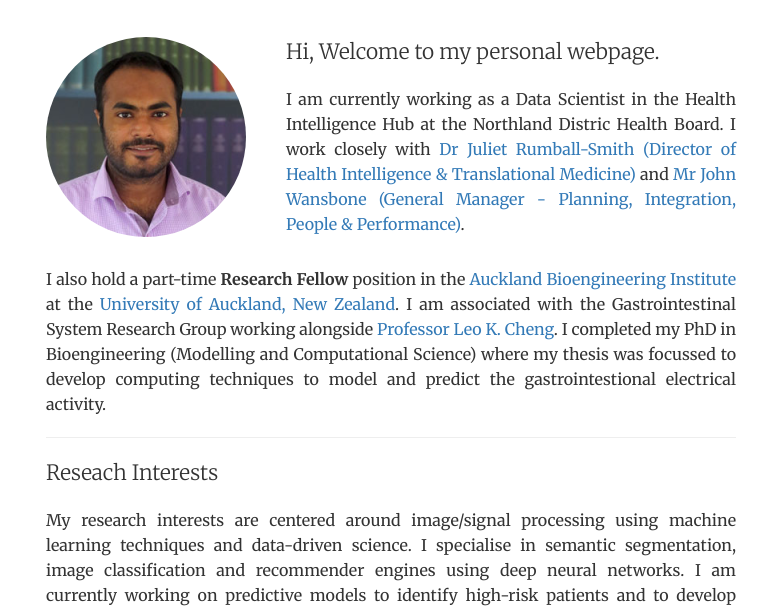
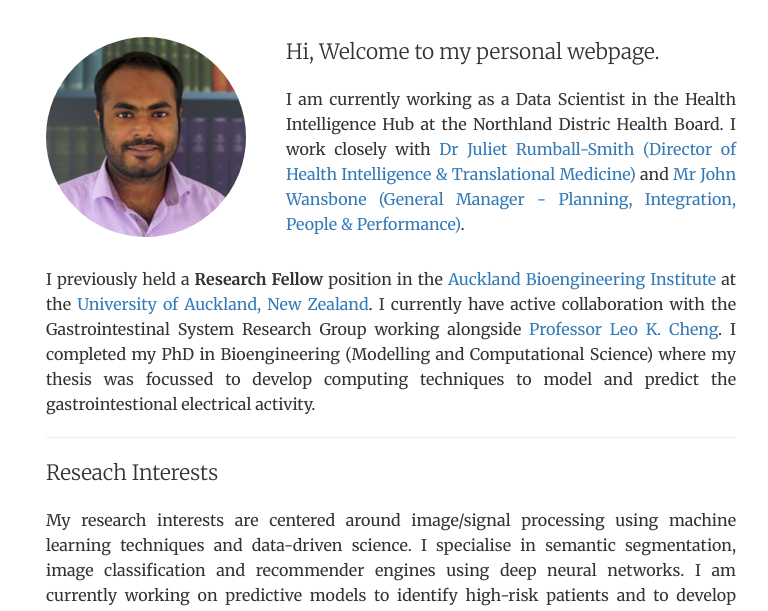
Before and after one commit to ssat335/ssat335.github.io, a plain HTML site: page index.html in a window 1280 px wide. Shown: the part 83-694 px from the top of the page, without its empty margins (249-1017 px from the left). Drawn offline with Linux system fonts and the light colour scheme.

Commit message:
Modified home  age

```diff
--- a/index.html
+++ b/index.html
@@ -37,10 +37,10 @@
           Mr John Wansbone (General Manager - Planning, Integration, People &amp; Performance)</a>.</p>
 </div>
 <div itemscope="" itemtype="https://data-vocabulary.org/Person" class="col-sm-12">
-  <p align="justify"> I also hold a part-time <b>Research Fellow</b>  position in the
+  <p align="justify"> I previously held a <b>Research Fellow</b>  position in the
     <a href="https://www.abi.auckland.ac.nz/">Auckland Bioengineering Institute</a> at
     the <a href="https://www.auckland.ac.nz/en.html">University of Auckland, New Zealand</a>.
-    I am associated with the Gastrointestinal System Research Group working alongside
+    I currently have active collaboration with the Gastrointestinal System Research Group working alongside
     <a href="https://scholar.google.co.nz/citations?user=e6dNmXsAAAAJ&amp;hl=en">Professor Leo K. Cheng</a>.
   I completed my PhD in Bioengineering (Modelling and Computational Science) where
   my thesis was focussed to develop computing techniques to model and
```
